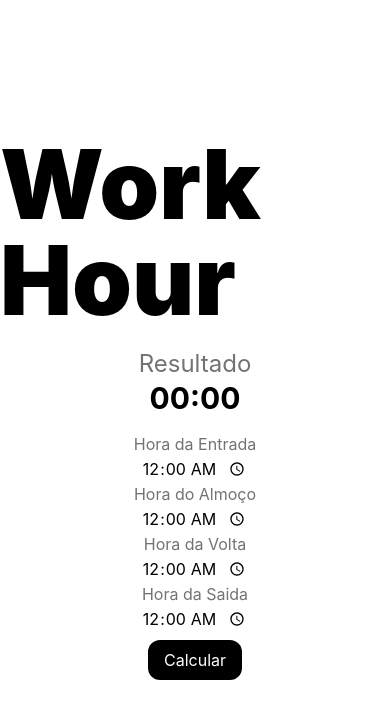
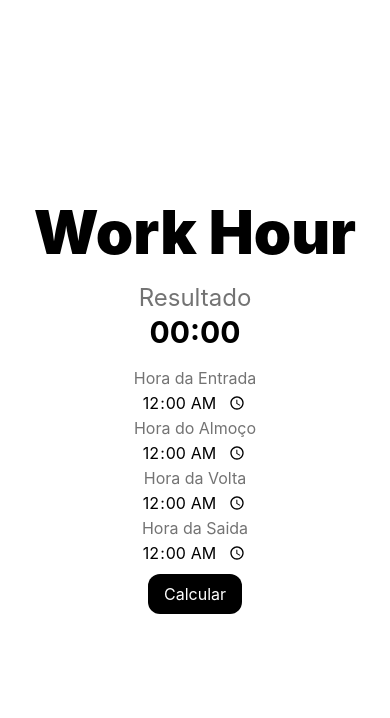
Before and after one commit to chalfel/work-hour, a Next.js app: page / in a window 390 px wide. Shown: the top 718 px of the page. Built offline with nearby package versions, Linux system fonts and the light colour scheme.

Commit message:
feat/done

```diff
--- a/src/pages/index.tsx
+++ b/src/pages/index.tsx
@@ -21,7 +21,7 @@ const Home: NextPage = () => {
   }
   return (
     <main className="w-screen h-screen flex flex-col items-center justify-center">
-      <p className="font-black text-8xl">Work Hour</p>
+      <p className="font-black text-6xl lg:text-8xl">Work Hour</p>
       <form className="flex flex-col p-5 items-center justify-start">
         <p className="text-2xl text-neutral-500 font-normal">Resultado </p>
         <p className="text-3xl font-bold mb-4"> {totalTime} </p>
```
